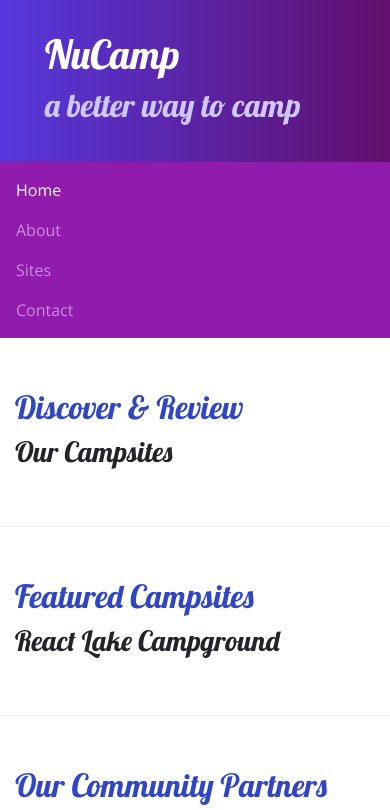
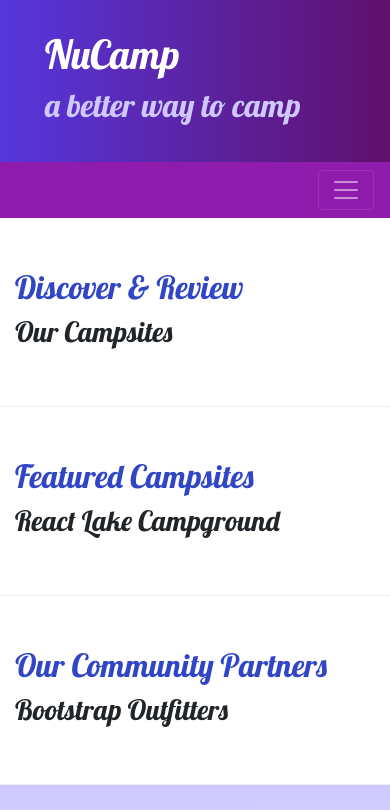
Before and after one commit to ferispeakscode/nucamp-bootstrap, a website: page index.html in a window 390 px wide. Shown: the top 810 px of the page. Drawn offline with nearby package versions, Linux system fonts and the light colour scheme.

Commit message:
Pushed toggle icon to right

```diff
--- a/index.html
+++ b/index.html
@@ -30,12 +30,19 @@
         </header>
 
         <nav class="navbar navbar-expand-sm navbar-dark sticky-top">
+                <div class="container">
+                <button class="navbar-toggler ml-auto" type="button" data-toggle="collapse" data-target="#nucampNavbar">
+                    <span class="navbar-toggler-icon">  </span>
+                </button>
+                <div class="collapse navbar-collapse" id="nucampNavbar">
                     <ul class="navbar-nav">
-                <li class="nav-item"><a class="nav-link active" href="#">Home</a></li>
+                        <li class="nav-item active"><a class="nav-link" href="#">Home</a></li>
                         <li class="nav-item"><a class="nav-link" href="aboutus.html">About</a></li>
                         <li class="nav-item"><a class="nav-link" href="#">Sites</a></li>
                         <li class="nav-item"><a class="nav-link" href="#">Contact</a></li>
                     </ul>
+                </div>
+            </div>
         </nav>
 
         <div class="container">
```
Lines whose indentation alone changed are shown as unchanged.
